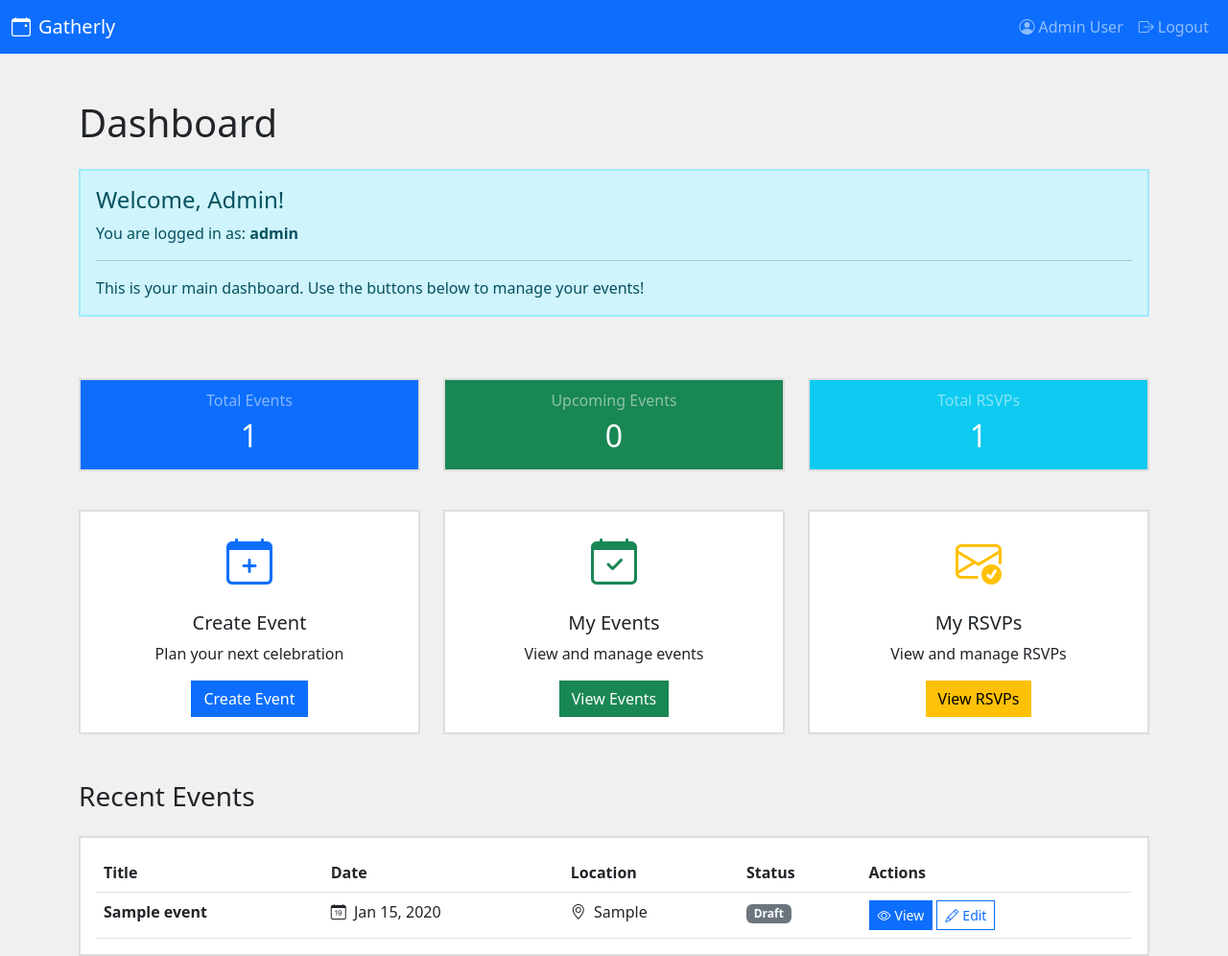
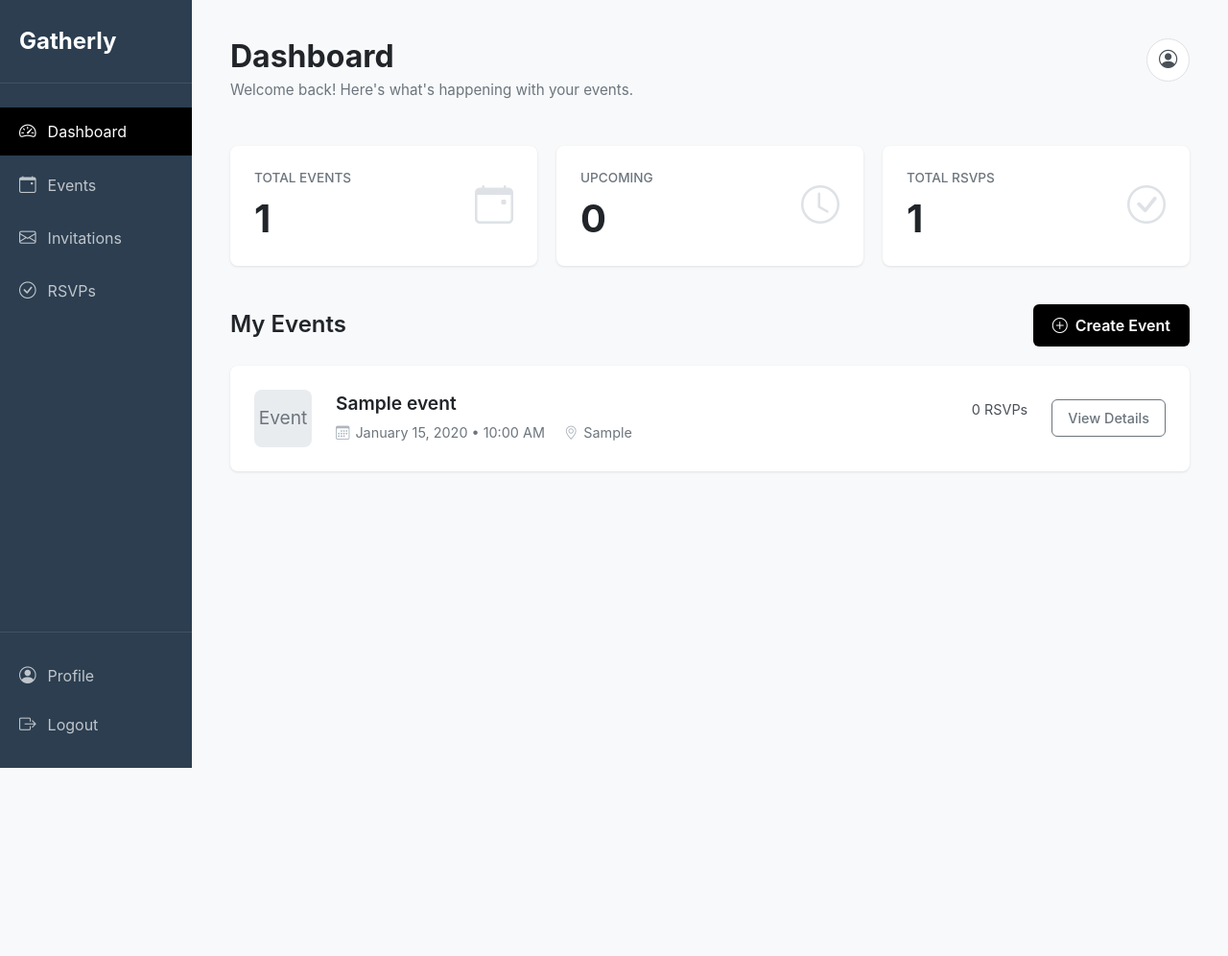
Before and after one commit to meiyo99/Gatherly, a PHP site: page /gatherly/dashboard.php in a window 1280 px wide. Shown: the whole page at 96% size. After the commit the page ends 800 px from the top, so only its background shows below. Run offline with PHP 8.4, Linux system fonts and the light colour scheme; a user stored in the database is signed in; tables that the repository leaves empty or names only in its code hold one stand-in row (values such as "Sample post").

Commit message:
add sidebar navigation instead of top navbar and update nav buttons

```diff
--- a/dashboard.php
+++ b/dashboard.php
@@ -25,20 +25,9 @@ $stmt = $db->prepare("SELECT COUNT(*) as total FROM rsvps r INNER JOIN events e
 $stmt->execute([':user_id' => $_SESSION['user_id']]);
 $total_rsvps = $stmt->fetchColumn();
 
-$stmt = $db->prepare("SELECT * FROM events WHERE host_id = :user_id ORDER BY created_at DESC LIMIT 5");
+$stmt = $db->prepare("SELECT * FROM events WHERE host_id = :user_id ORDER BY event_date DESC LIMIT 10");
 $stmt->execute([':user_id' => $_SESSION['user_id']]);
-$recent_events = $stmt->fetchAll();
-
-$stmt = $db->prepare("
-    SELECT i.*, e.title as event_title, e.event_date, e.event_time, e.location, e.event_id
-    FROM invitations i
-    INNER JOIN events e ON i.event_id = e.event_id
-    WHERE i.guest_email = :email
-    ORDER BY i.created_at DESC
-    LIMIT 5
-");
-$stmt->execute([':email' => $_SESSION['email']]);
-$invitations = $stmt->fetchAll();
+$my_events = $stmt->fetchAll();
 ?>
 <!DOCTYPE html>
 <html lang="en">
@@ -49,55 +38,295 @@ $invitations = $stmt->fetchAll();
     <link rel="stylesheet" href="https://cdn.jsdelivr.net/npm/bootstrap-icons@1.11.0/font/bootstrap-icons.css">
     <style>
         body {
-            background-color: #f0f0f0;
+            background-color: #f8f9fa;
+            font-family: -apple-system, BlinkMacSystemFont, 'Segoe UI', Roboto, 'Helvetica Neue', Arial, sans-serif;
         }
-        .card {
-            border: 2px solid #ddd;
-            border-radius: 0;
-            box-shadow: none;
+        .sidebar {
+            background-color: #2c3e50;
+            min-height: 100vh;
+            position: fixed;
+            top: 0;
+            left: 0;
+            width: 200px;
+            padding: 0;
+            display: flex;
+            flex-direction: column;
         }
-        .btn {
-            border-radius: 0;
+        .sidebar-brand {
+            color: white;
+            font-size: 1.5rem;
+            font-weight: 700;
+            padding: 25px 20px;
+            border-bottom: 1px solid rgba(255,255,255,0.1);
         }
-        .alert {
-            border-radius: 0;
-            border-width: 2px;
+        .sidebar-nav {
+            list-style: none;
+            padding: 20px 0;
+            margin: 0;
+            flex: 1;
         }
-        .navbar {
-            border-radius: 0;
+        .sidebar-footer {
+            padding: 20px 0;
+            border-top: 1px solid rgba(255,255,255,0.1);
+        }
+        .sidebar-nav-item {
+            margin: 5px 0;
+        }
+        .sidebar-nav-link {
+            display: flex;
+            align-items: center;
+            padding: 12px 20px;
+            color: rgba(255,255,255,0.7);
+            text-decoration: none;
+            transition: all 0.3s;
+        }
+        .sidebar-nav-link:hover {
+            color: white;
+            background-color: rgba(255,255,255,0.1);
+        }
+        .sidebar-nav-link.active {
+            background-color: #000;
+            color: white;
+        }
+        .sidebar-nav-link i {
+            margin-right: 12px;
+            font-size: 1.1rem;
+        }
+        .main-content {
+            margin-left: 200px;
+            padding: 40px;
+        }
+        .page-header {
+            margin-bottom: 30px;
+            display: flex;
+            justify-content: space-between;
+            align-items: flex-start;
+        }
+        .page-header-content {
+            flex: 1;
+        }
+        .profile-button {
+            background: white;
+            border: 1px solid #dee2e6;
+            border-radius: 50%;
+            width: 45px;
+            height: 45px;
+            display: flex;
+            align-items: center;
+            justify-content: center;
+            color: #495057;
+            text-decoration: none;
+            font-size: 1.2rem;
+            transition: all 0.3s;
+        }
+        .profile-button:hover {
+            background: #f8f9fa;
+            color: #212529;
+            border-color: #adb5bd;
+        }
+        .page-title {
+            font-size: 2rem;
+            font-weight: 700;
+            margin-bottom: 5px;
+        }
+        .page-subtitle {
+            color: #6c757d;
+            font-size: 0.95rem;
+        }
+        .stats-grid {
+            display: grid;
+            grid-template-columns: repeat(auto-fit, minmax(220px, 1fr));
+            gap: 20px;
+            margin-bottom: 40px;
+        }
+        .stat-card {
+            background: white;
+            border-radius: 8px;
+            padding: 25px;
+            box-shadow: 0 1px 3px rgba(0,0,0,0.1);
+            display: flex;
+            justify-content: space-between;
+            align-items: center;
+        }
+        .stat-content h6 {
+            color: #6c757d;
+            font-size: 0.85rem;
+            font-weight: 500;
+            margin-bottom: 10px;
+            text-transform: uppercase;
+        }
+        .stat-content h2 {
+            font-size: 2.5rem;
+            font-weight: 700;
+            margin: 0;
+            color: #212529;
+        }
+        .stat-icon {
+            font-size: 2.5rem;
+            color: #dee2e6;
+        }
+        .section-header {
+            display: flex;
+            justify-content: space-between;
+            align-items: center;
+            margin-bottom: 20px;
+        }
+        .section-title {
+            font-size: 1.5rem;
+            font-weight: 600;
+            margin: 0;
+        }
+        .btn-create-event {
+            background: #000;
+            color: white;
+            padding: 10px 20px;
+            border-radius: 6px;
+            text-decoration: none;
+            font-weight: 600;
+            display: inline-flex;
+            align-items: center;
+            gap: 8px;
+            border: none;
+            transition: all 0.3s;
+        }
+        .btn-create-event:hover {
+            background: #333;
+            color: white;
+        }
+        .event-card {
+            background: white;
+            border-radius: 8px;
+            padding: 25px;
+            margin-bottom: 15px;
+            box-shadow: 0 1px 3px rgba(0,0,0,0.1);
+            display: flex;
+            gap: 25px;
+            align-items: center;
+        }
+        .event-icon {
+            background: #e9ecef;
+            width: 60px;
+            height: 60px;
+            border-radius: 8px;
+            display: flex;
+            align-items: center;
+            justify-content: center;
+            font-size: 1.2rem;
+            color: #6c757d;
+            flex-shrink: 0;
+        }
+        .event-content {
+            flex: 1;
+        }
+        .event-title {
+            font-size: 1.2rem;
+            font-weight: 600;
+            margin-bottom: 8px;
+            color: #212529;
+        }
+        .event-meta {
+            display: flex;
+            gap: 20px;
+            flex-wrap: wrap;
+        }
+        .event-meta-item {
+            display: flex;
+            align-items: center;
+            gap: 6px;
+            color: #6c757d;
+            font-size: 0.9rem;
+        }
+        .event-meta-item i {
+            color: #adb5bd;
+        }
+        .event-actions {
+            display: flex;
+            gap: 10px;
+        }
+        .event-attendees {
+            color: #495057;
+            font-size: 0.9rem;
+            margin-right: 15px;
+        }
+        .btn-view-details {
+            padding: 8px 16px;
+            border-radius: 6px;
+            font-size: 0.9rem;
+            text-decoration: none;
+            font-weight: 500;
+        }
+        .empty-state {
+            text-align: center;
+            padding: 60px 20px;
+            background: white;
+            border-radius: 8px;
+        }
+        .empty-state i {
+            font-size: 4rem;
+            color: #dee2e6;
+            margin-bottom: 20px;
+        }
+        .empty-state h3 {
+            color: #6c757d;
+            margin-bottom: 10px;
+        }
+        .empty-state p {
+            color: #adb5bd;
+            margin-bottom: 20px;
         }
     </style>
 </head>
 <body>
-    <nav class="navbar navbar-expand-lg navbar-dark bg-primary">
-        <div class="container-fluid">
-            <a class="navbar-brand" href="<?= BASE_URL ?>/dashboard.php">
-                <i class="bi bi-calendar-event me-2"></i>Gatherly
-            </a>
-            <button class="navbar-toggler" type="button" data-bs-toggle="collapse" data-bs-target="#navbarNav">
-                <span class="navbar-toggler-icon"></span>
-            </button>
-            <div class="collapse navbar-collapse" id="navbarNav">
-                <ul class="navbar-nav ms-auto">
-                    <li class="nav-item">
-                        <a class="nav-link" href="<?= BASE_URL ?>/profile.php">
-                            <i class="bi bi-person-circle me-1"></i><?= htmlspecialchars($user_name) ?>
+    <div class="sidebar">
+        <div class="sidebar-brand">Gatherly</div>
+        <ul class="sidebar-nav">
+            <li class="sidebar-nav-item">
+                <a href="<?= BASE_URL ?>/dashboard.php" class="sidebar-nav-link active">
+                    <i class="bi bi-speedometer2"></i>
+                    <span>Dashboard</span>
                 </a>
             </li>
-                    <li class="nav-item">
-                        <a class="nav-link" href="<?= BASE_URL ?>/handlers/logout_handler.php">
-                            <i class="bi bi-box-arrow-right me-1"></i>Logout
+            <li class="sidebar-nav-item">
+                <a href="<?= BASE_URL ?>/events.php" class="sidebar-nav-link">
+                    <i class="bi bi-calendar-event"></i>
+                    <span>Events</span>
+                </a>
+            </li>
+            <li class="sidebar-nav-item">
+                <a href="<?= BASE_URL ?>/invitations.php" class="sidebar-nav-link">
+                    <i class="bi bi-envelope"></i>
+                    <span>Invitations</span>
+                </a>
+            </li>
+            <li class="sidebar-nav-item">
+                <a href="<?= BASE_URL ?>/rsvps.php" class="sidebar-nav-link">
+                    <i class="bi bi-check-circle"></i>
+                    <span>RSVPs</span>
                 </a>
             </li>
         </ul>
+        <div class="sidebar-footer">
+            <a href="<?= BASE_URL ?>/profile.php" class="sidebar-nav-link">
+                <i class="bi bi-person-circle"></i>
+                <span>Profile</span>
+            </a>
+            <a href="<?= BASE_URL ?>/handlers/logout_handler.php" class="sidebar-nav-link">
+                <i class="bi bi-box-arrow-right"></i>
+                <span>Logout</span>
+            </a>
         </div>
     </div>
-    </nav>
 
-    <div class="container mt-5">
-        <div class="row">
-            <div class="col-12">
-                <h1 class="mb-4">Dashboard</h1>
+    <div class="main-content">
+        <div class="page-header">
+            <div class="page-header-content">
+                <h1 class="page-title">Dashboard</h1>
+                <p class="page-subtitle">Welcome back! Here's what's happening with your events.</p>
+            </div>
+            <a href="<?= BASE_URL ?>/profile.php" class="profile-button" title="Profile">
+                <i class="bi bi-person-circle"></i>
+            </a>
+        </div>
 
         <?php if (isset($_SESSION['success'])): ?>
             <div class="alert alert-success alert-dismissible fade show" role="alert">
@@ -108,166 +337,92 @@ $invitations = $stmt->fetchAll();
             <?php unset($_SESSION['success']); ?>
         <?php endif; ?>
 
-                <div class="alert alert-info">
-                    <h4 class="alert-heading">Welcome, <?= htmlspecialchars($_SESSION['first_name']) ?>!</h4>
-                    <p>You are logged in as: <strong><?= htmlspecialchars($user_role) ?></strong></p>
-                    <hr>
-                    <p class="mb-0">This is your main dashboard. Use the buttons below to manage your events!</p>
+        <div class="stats-grid">
+            <div class="stat-card">
+                <div class="stat-content">
+                    <h6>Total Events</h6>
+                    <h2><?= $total_events ?></h2>
+                </div>
+                <div class="stat-icon">
+                    <i class="bi bi-calendar-event"></i>
+                </div>
+            </div>
+            <div class="stat-card">
+                <div class="stat-content">
+                    <h6>Upcoming</h6>
+                    <h2><?= $upcoming_events ?></h2>
+                </div>
+                <div class="stat-icon">
+                    <i class="bi bi-clock"></i>
+                </div>
+            </div>
+            <div class="stat-card">
+                <div class="stat-content">
+                    <h6>Total RSVPs</h6>
+                    <h2><?= $total_rsvps ?></h2>
+                </div>
+                <div class="stat-icon">
+                    <i class="bi bi-check-circle"></i>
                 </div>
             </div>
         </div>
 
-        <div class="row g-4 mt-4">
-            <div class="col-md-4">
-                <div class="card bg-primary text-white">
-                    <div class="card-body text-center">
-                        <h6 class="card-subtitle mb-2 text-white-50">Total Events</h6>
-                        <h2 class="card-title mb-0"><?= $total_events ?></h2>
+        <div class="section-header">
+            <h2 class="section-title">My Events</h2>
+            <a href="<?= BASE_URL ?>/create_event.php" class="btn-create-event">
+                <i class="bi bi-plus-circle"></i>
+                Create Event
+            </a>
+        </div>
+
+        <?php if (count($my_events) > 0): ?>
+            <?php foreach ($my_events as $event): ?>
+                <div class="event-card">
+                    <div class="event-icon">
+                        Event
+                    </div>
+                    <div class="event-content">
+                        <h3 class="event-title"><?= htmlspecialchars($event['title']) ?></h3>
+                        <div class="event-meta">
+                            <div class="event-meta-item">
+                                <i class="bi bi-calendar3"></i>
+                                <span>
+                                    <?= date('F d, Y', strtotime($event['event_date'])) ?>
+                                    <?php if (!empty($event['event_time']) && $event['event_time'] !== '00:00:00'): ?>
+                                        • <?= date('g:i A', strtotime($event['event_time'])) ?>
+                                    <?php endif; ?>
+                                </span>
+                            </div>
+                            <div class="event-meta-item">
+                                <i class="bi bi-geo-alt"></i>
+                                <span><?= htmlspecialchars($event['location']) ?></span>
                             </div>
                         </div>
                     </div>
-            <div class="col-md-4">
-                <div class="card bg-success text-white">
-                    <div class="card-body text-center">
-                        <h6 class="card-subtitle mb-2 text-white-50">Upcoming Events</h6>
-                        <h2 class="card-title mb-0"><?= $upcoming_events ?></h2>
-                    </div>
-                </div>
-            </div>
-            <div class="col-md-4">
-                <div class="card bg-info text-white">
-                    <div class="card-body text-center">
-                        <h6 class="card-subtitle mb-2 text-white-50">Total RSVPs</h6>
-                        <h2 class="card-title mb-0"><?= $total_rsvps ?></h2>
-                    </div>
-                </div>
-            </div>
-        </div>
-
-        <div class="row g-4 mt-3">
-            <div class="col-md-4">
-                <div class="card">
-                    <div class="card-body text-center">
-                        <i class="bi bi-calendar-plus text-primary" style="font-size: 3rem;"></i>
-                        <h5 class="card-title mt-3">Create Event</h5>
-                        <p class="card-text">Plan your next celebration</p>
-                        <a href="<?= BASE_URL ?>/create_event.php" class="btn btn-primary">Create Event</a>
-                    </div>
-                </div>
-            </div>
-            <div class="col-md-4">
-                <div class="card">
-                    <div class="card-body text-center">
-                        <i class="bi bi-calendar-check text-success" style="font-size: 3rem;"></i>
-                        <h5 class="card-title mt-3">My Events</h5>
-                        <p class="card-text">View and manage events</p>
-                        <a href="<?= BASE_URL ?>/events.php" class="btn btn-success">View Events</a>
-                    </div>
-                </div>
-            </div>
-            <div class="col-md-4">
-                <div class="card">
-                    <div class="card-body text-center">
-                        <i class="bi bi-envelope-check text-warning" style="font-size: 3rem;"></i>
-                        <h5 class="card-title mt-3">My RSVPs</h5>
-                        <p class="card-text">View and manage RSVPs</p>
-                        <a href="<?= BASE_URL ?>/rsvps.php" class="btn btn-warning">View RSVPs</a>
-                    </div>
-                </div>
-            </div>
-        </div>
-
-        <?php if (count($recent_events) > 0): ?>
-        <div class="row mt-5">
-            <div class="col-12">
-                <h3 class="mb-4">Recent Events</h3>
-                <div class="card">
-                    <div class="card-body">
-                        <div class="table-responsive">
-                            <table class="table table-hover mb-0">
-                                <thead>
-                                    <tr>
-                                        <th>Title</th>
-                                        <th>Date</th>
-                                        <th>Location</th>
-                                        <th>Status</th>
-                                        <th>Actions</th>
-                                    </tr>
-                                </thead>
-                                <tbody>
-                                    <?php foreach ($recent_events as $event): ?>
-                                    <tr>
-                                        <td>
-                                            <strong><?= htmlspecialchars($event['title']) ?></strong>
-                                        </td>
-                                        <td>
-                                            <i class="bi bi-calendar-date me-1"></i>
-                                            <?= date('M d, Y', strtotime($event['event_date'])) ?>
-                                        </td>
-                                        <td>
-                                            <i class="bi bi-geo-alt me-1"></i>
-                                            <?= htmlspecialchars($event['location']) ?>
-                                        </td>
-                                        <td>
-                                            <span class="badge bg-<?php
-                                                echo match($event['status']) {
-                                                    'published' => 'success',
-                                                    'draft' => 'secondary',
-                                                    'completed' => 'primary',
-                                                    'cancelled' => 'danger',
-                                                    default => 'secondary'
-                                                };
-                                            ?>">
-                                                <?= ucfirst(htmlspecialchars($event['status'])) ?>
+                    <div class="event-actions">
+                        <span class="event-attendees">
+                            <?php
+                            $stmt = $db->prepare("SELECT COUNT(*) FROM rsvps WHERE event_id = :event_id AND status = 'yes'");
+                            $stmt->execute([':event_id' => $event['event_id']]);
+                            $attendees = $stmt->fetchColumn();
+                            echo $attendees . ' RSVPs';
+                            ?>
                         </span>
-                                        </td>
-                                        <td>
-                                            <a href="<?= BASE_URL ?>/view_event.php?id=<?= $event['event_id'] ?>" class="btn btn-sm btn-primary">
-                                                <i class="bi bi-eye me-1"></i>View
-                                            </a>
-                                            <a href="<?= BASE_URL ?>/edit_event.php?id=<?= $event['event_id'] ?>" class="btn btn-sm btn-outline-primary">
-                                                <i class="bi bi-pencil me-1"></i>Edit
-                                            </a>
-                                        </td>
-                                    </tr>
-                                    <?php endforeach; ?>
-                                </tbody>
-                            </table>
-                        </div>
-                    </div>
-                </div>
-            </div>
-        </div>
-        <?php endif; ?>
-
-        <?php if (count($invitations) > 0): ?>
-        <div class="row mt-5">
-            <div class="col-12">
-                <h3 class="mb-4">Event Invitations</h3>
-                <div class="row g-3">
-                    <?php foreach ($invitations as $invitation): ?>
-                        <div class="col-md-6">
-                            <div class="card">
-                                <div class="card-body">
-                                    <h5 class="card-title"><?= htmlspecialchars($invitation['event_title']) ?></h5>
-                                    <p class="text-muted small mb-2">
-                                        <i class="bi bi-calendar-date me-2"></i><?= date('M d, Y', strtotime($invitation['event_date'])) ?>
-                                        <?php if (!empty($invitation['event_time']) && $invitation['event_time'] !== '00:00:00'): ?>
-                                            at <?= date('g:i A', strtotime($invitation['event_time'])) ?>
-                                        <?php endif; ?>
-                                    </p>
-                                    <p class="text-muted small mb-3">
-                                        <i class="bi bi-geo-alt me-2"></i><?= htmlspecialchars($invitation['location']) ?>
-                                    </p>
-                                    <a href="<?= BASE_URL ?>/view_event.php?id=<?= $invitation['event_id'] ?>" class="btn btn-sm btn-primary">
-                                        <i class="bi bi-eye me-1"></i>View Event
+                        <a href="<?= BASE_URL ?>/view_event.php?id=<?= $event['event_id'] ?>" class="btn btn-outline-secondary btn-view-details">
+                            View Details
                         </a>
                     </div>
                 </div>
-                        </div>
             <?php endforeach; ?>
-                </div>
-            </div>
+        <?php else: ?>
+            <div class="empty-state">
+                <i class="bi bi-calendar-x"></i>
+                <h3>No Events Yet</h3>
+                <p>Get started by creating your first event!</p>
+                <a href="<?= BASE_URL ?>/create_event.php" class="btn-create-event">
+                    <i class="bi bi-plus-circle"></i>
+                    Create Your First Event
+                </a>
             </div>
         <?php endif; ?>
     </div>
```
Lines whose indentation alone changed are shown as unchanged.
